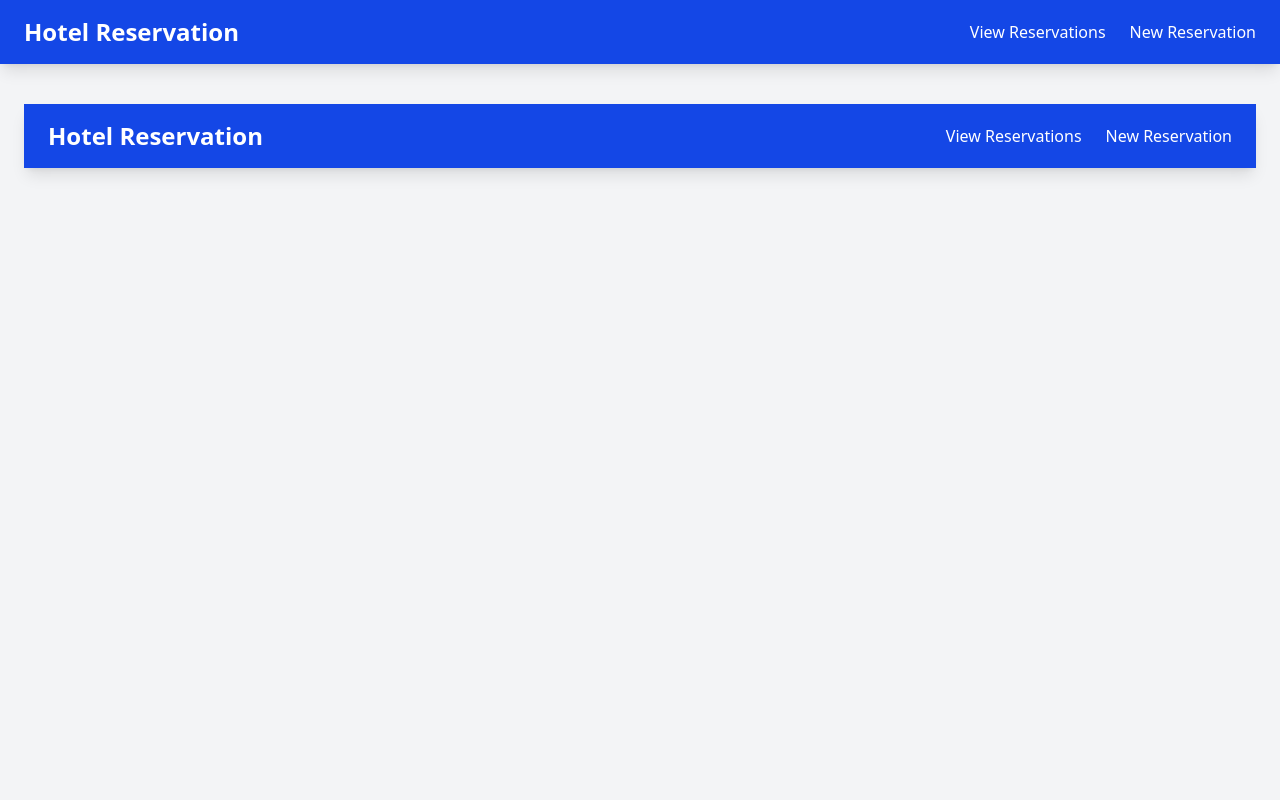
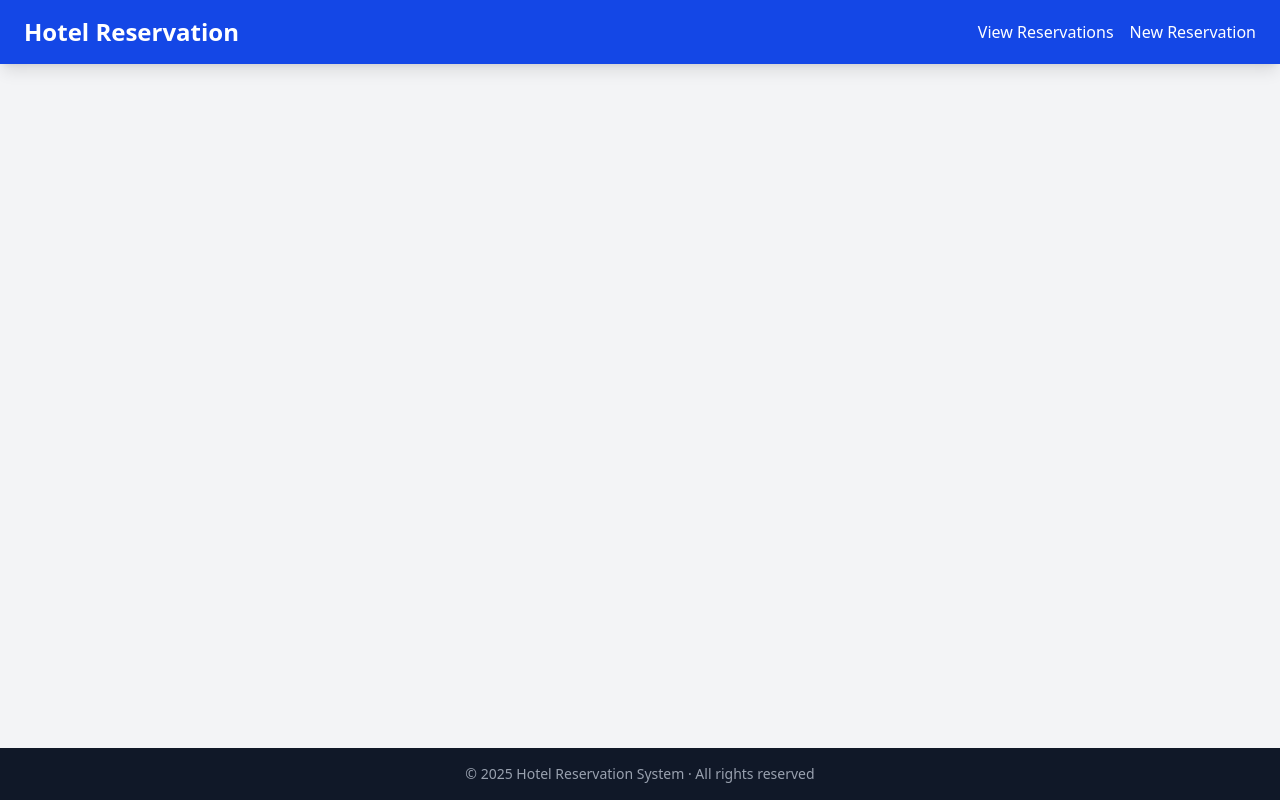
Before and after one commit to mithalesh-mk/hotel-app, an Angular app: page / in a window 1280 px wide. Shown: the top 800 px of the page. Built offline with nearby package versions, Linux system fonts and the light colour scheme.

Commit message:
completed & closed final

```diff
--- a/src/app/app.html
+++ b/src/app/app.html
@@ -1 +1 @@
-<app-home></app-home>
+<router-outlet></router-outlet>
--- a/src/app/app.ts
+++ b/src/app/app.ts
@@ -1,10 +1,11 @@
 import { Component, signal } from '@angular/core';
 import { RouterModule } from '@angular/router';
 import { Home } from "./home/home";
+import { RouterOutlet } from '@angular/router';
 
 @Component({
   selector: 'app-root',
-  imports: [RouterModule, Home],
+  imports: [RouterModule, Home, RouterOutlet],
   templateUrl: './app.html',
   styleUrl: './app.css'
 })
--- a/src/app/home/home.html
+++ b/src/app/home/home.html
@@ -1,19 +1,19 @@
 <div class="min-h-screen flex flex-col bg-gray-100">
   <!-- Header -->
-  <header class="bg-blue-700 text-white shadow-lg">
+  <header class="bg-blue-700 text-white shadow-lg sticky top-0 z-50">
     <div class="container mx-auto flex justify-between items-center py-4 px-6">
       <h1 class="text-2xl font-bold">Hotel Reservation</h1>
-      <nav class="flex space-x-6">
+      <nav class="flex space-x-4">
         <a
           [routerLink]="['/reservation']"
-          routerLinkActive="border-b-2 border-white"
+          routerLinkActive="bg-blue-600 rounded-md px-3 py-1"
           class="hover:text-gray-200 transition"
         >
           View Reservations
         </a>
         <a
           [routerLink]="['/new-reservation']"
-          routerLinkActive="border-b-2 border-white"
+          routerLinkActive="bg-blue-600 rounded-md px-3 py-1"
           class="hover:text-gray-200 transition"
         >
           New Reservation
@@ -23,12 +23,13 @@
   </header>
 
   <!-- Main Content -->
-  <main class="flex-1 container mx-auto py-10 px-6">
-    <router-outlet></router-outlet>
+  <main class="flex-1 container mx-auto py-10 px-4 md:px-6">
+    <router-outlet>
+    </router-outlet>
   </main>
 
   <!-- Footer -->
-  <footer class="bg-gray-800 text-gray-300 text-center py-4">
-    © 2025 Hotel Reservation System
+  <footer class="bg-gray-900 text-gray-400 text-center py-4 text-sm">
+    © 2025 Hotel Reservation System · All rights reserved
   </footer>
 </div>
--- a/src/app/reservation-form/reservation-form.html
+++ b/src/app/reservation-form/reservation-form.html
@@ -1,4 +1,3 @@
-
 <div class=" bg-gray-100 flex items-center justify-center p-6">
     <div class="bg-white shadow-lg rounded-2xl p-8 w-full max-w-lg">
       <h2 class="text-2xl font-bold text-blue-700 mb-6 text-center">
--- a/src/app/reservation-form/reservation-form.ts
+++ b/src/app/reservation-form/reservation-form.ts
@@ -5,11 +5,12 @@ import { FormBuilder, FormGroup, Validators } from '@angular/forms';
 import { CommonModule } from '@angular/common';
 import { ReservationService } from '../reservation/reservationservice';
 import { Router, ActivatedRoute } from '@angular/router';
+import { Home } from "../home/home";
 
 
 @Component({
   selector: 'app-reservation-form',
-  imports: [FormsModule, ReactiveFormsModule, CommonModule],
+  imports: [FormsModule, ReactiveFormsModule, CommonModule, Home],
   templateUrl: './reservation-form.html',
   styleUrl: './reservation-form.css'
 })
--- a/src/app/reservation-list/reservation-list.html
+++ b/src/app/reservation-list/reservation-list.html
@@ -1,4 +1,3 @@
-
 <h2 class="text-2xl font-bold text-center mb-6">Reservation List</h2>
 
 @if (reservations.length > 0) {
--- a/src/app/reservation-list/reservation-list.ts
+++ b/src/app/reservation-list/reservation-list.ts
@@ -3,9 +3,10 @@ import { Reservation } from '../models/reservation';
 import { ReservationService } from '../reservation/reservationservice';
 import { CommonModule } from '@angular/common';
 import { RouterModule } from '@angular/router';
+import { Home } from "../home/home";
 @Component({
   selector: 'app-reservation-list',
-  imports: [CommonModule, RouterModule],
+  imports: [CommonModule, RouterModule, Home],
   templateUrl: './reservation-list.html',
   styleUrl: './reservation-list.css'
 })
```
Also changed, not shown: src/app/app.routes.ts (+10 -4 lines).
